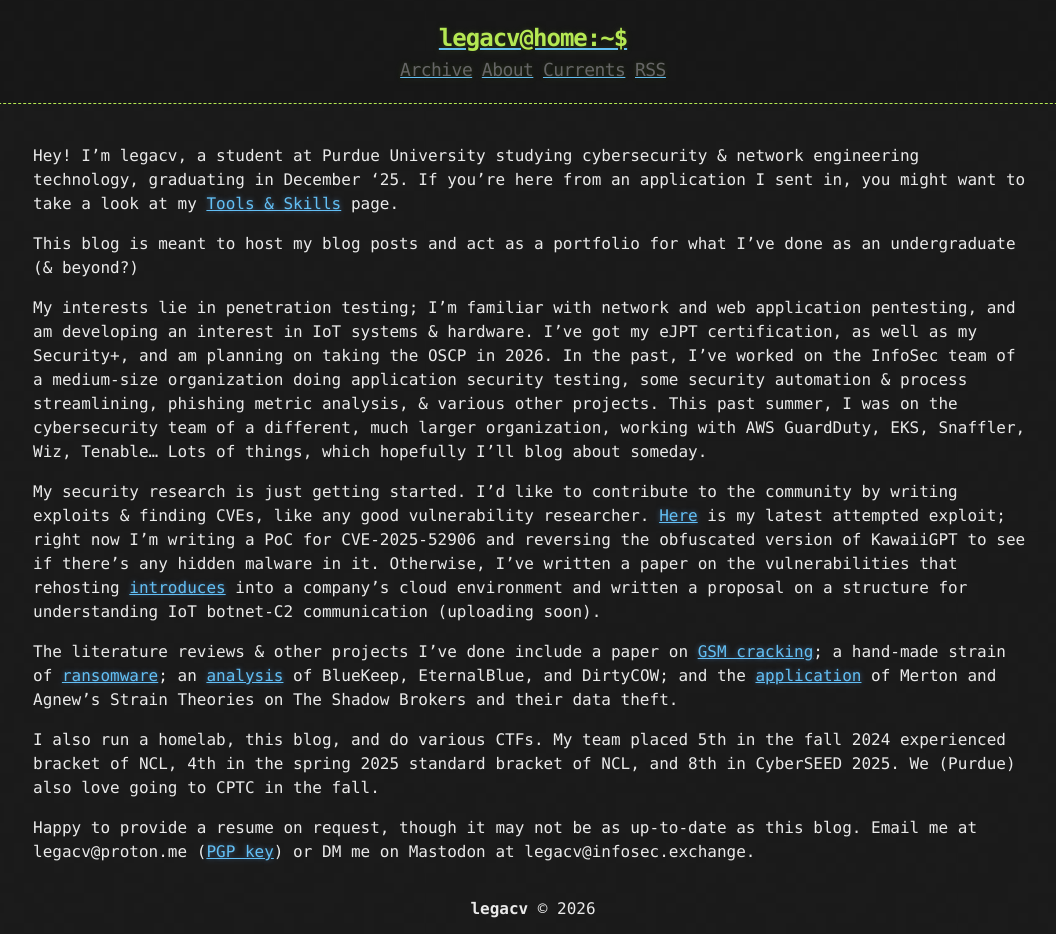
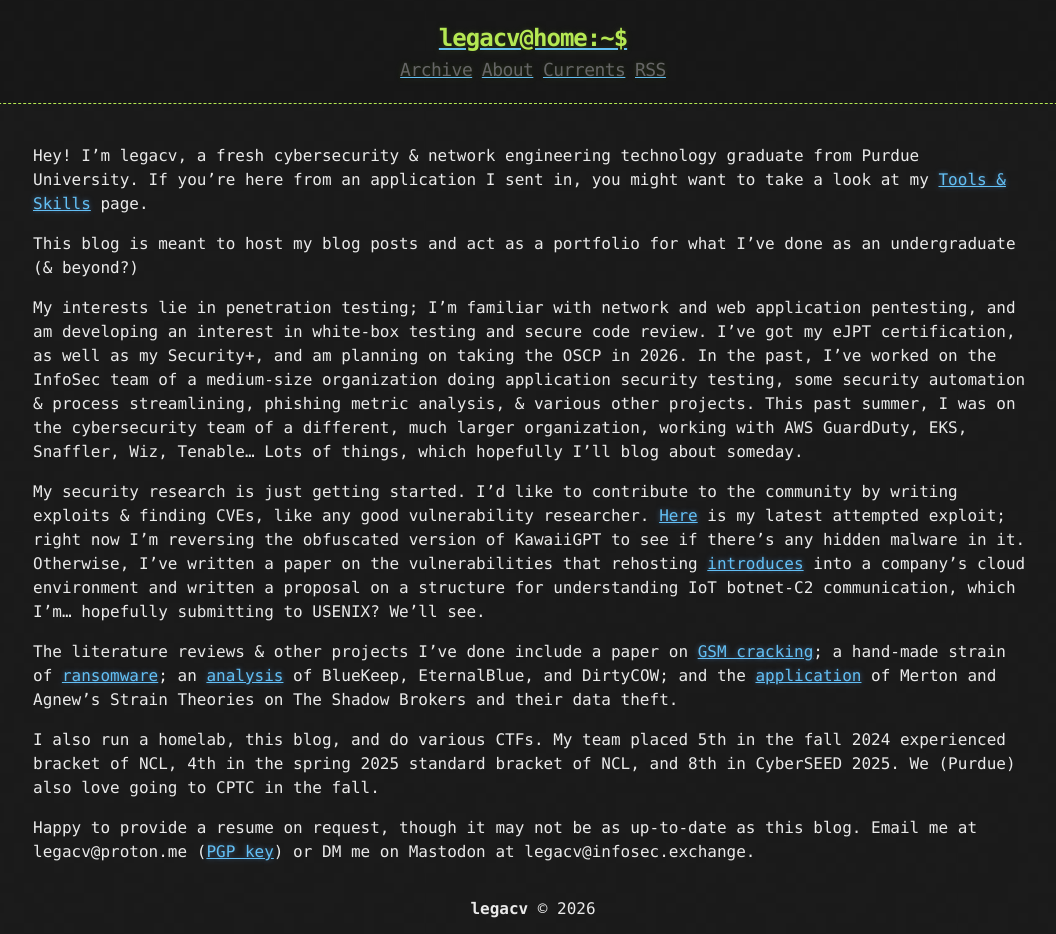
Before and after one commit to legacv/legacv.github.io, a Jekyll site: the page built from about.md, in a window 1280 px wide. Shown: the whole page, without its empty margins (107-1163 px from the left). Built offline with Jekyll 4.4.1, drawn with Linux system fonts in a browser that asks for light colours.

Commit message:
update about & a couple unpublished posts
easter eggs for all you source code fans

```diff
--- a/about.md
+++ b/about.md
@@ -3,13 +3,13 @@ layout: page
 title: About
 ---
 
-Hey! I'm legacv, a student at Purdue University studying cybersecurity & network engineering technology, graduating in December '25. If you're here from an application I sent in, you might want to take a look at my [Tools & Skills][tools] page.
+Hey! I'm legacv, a fresh cybersecurity & network engineering technology graduate from Purdue University. If you're here from an application I sent in, you might want to take a look at my [Tools & Skills][tools] page.
 
 This blog is meant to host my blog posts and act as a portfolio for what I've done as an undergraduate (& beyond?)
 
-My interests lie in penetration testing; I'm familiar with network and web application pentesting, and am developing an interest in IoT systems & hardware. I've got my eJPT certification, as well as my Security+, and am planning on taking the OSCP in 2026. In the past, I've worked on the InfoSec team of a medium-size organization doing application security testing, some security automation & process streamlining, phishing metric analysis, & various other projects. This past summer, I was on the cybersecurity team of a different, much larger organization, working with AWS GuardDuty, EKS, Snaffler, Wiz, Tenable... Lots of things, which hopefully I'll blog about someday.
+My interests lie in penetration testing; I'm familiar with network and web application pentesting, and am developing an interest in white-box testing and secure code review. I've got my eJPT certification, as well as my Security+, and am planning on taking the OSCP in 2026. In the past, I've worked on the InfoSec team of a medium-size organization doing application security testing, some security automation & process streamlining, phishing metric analysis, & various other projects. This past summer, I was on the cybersecurity team of a different, much larger organization, working with AWS GuardDuty, EKS, Snaffler, Wiz, Tenable... Lots of things, which hopefully I'll blog about someday.
 
-My security research is just getting started. I'd like to contribute to the community by writing exploits & finding CVEs, like any good vulnerability researcher. [Here][latest] is my latest attempted exploit; right now I'm writing a PoC for CVE-2025-52906 and reversing the obfuscated version of KawaiiGPT to see if there's any hidden malware in it. Otherwise, I've written a paper on the vulnerabilities that rehosting [introduces][cloud] into a company's cloud environment and written a proposal on a structure for understanding IoT botnet-C2 communication (uploading soon).
+My security research is just getting started. I'd like to contribute to the community by writing exploits & finding CVEs, like any good vulnerability researcher. [Here][latest] is my latest attempted exploit; right now I'm reversing the obfuscated version of KawaiiGPT to see if there's any hidden malware in it. Otherwise, I've written a paper on the vulnerabilities that rehosting [introduces][cloud] into a company's cloud environment and written a proposal on a structure for understanding IoT botnet-C2 communication, which I'm... hopefully submitting to USENIX? We'll see.
 
 The literature reviews & other projects I've done include a paper on [GSM cracking][gsm]; a hand-made strain of [ransomware][ransom]; an [analysis][eb] of BlueKeep, EternalBlue, and DirtyCOW; and the [application][tsb] of Merton and Agnew's Strain Theories on The Shadow Brokers and their data theft.
 
```
Also changed, not shown: _posts/2025-12-16-cve-2025-10738.md (added, +51 -0 lines), _posts/2026-01-11-netgear.md (added, +28 -0 lines).
